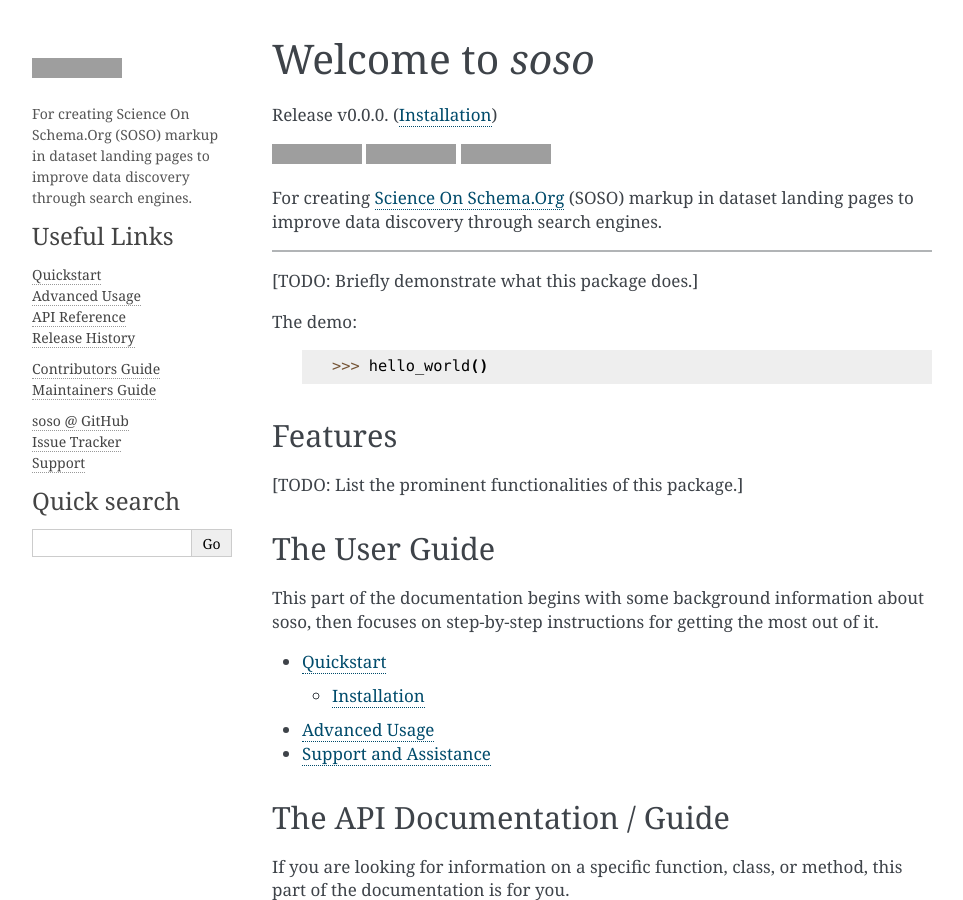
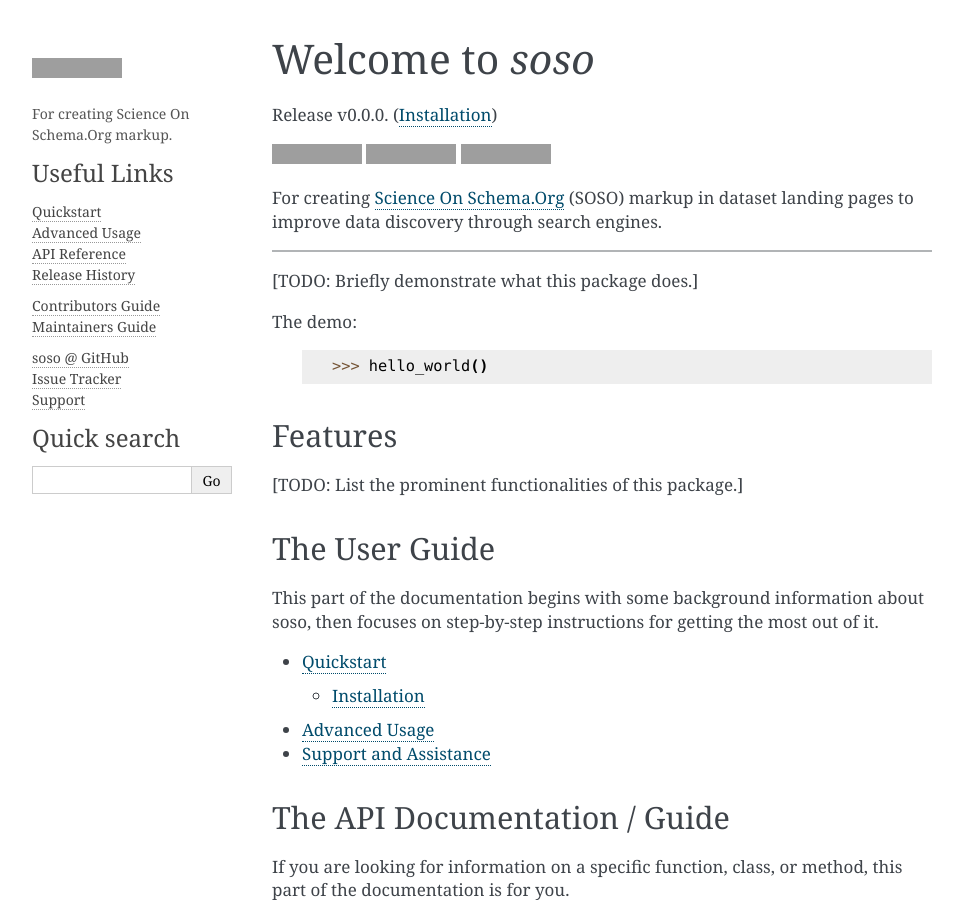
Before and after one commit to clnsmth/soso, a Sphinx documentation site: the page built from docs/source/index.rst, in a window 1280 px wide and 900 px high, cut to the strip 0-900 px from the top of the window. Shown: the whole strip, without its empty margins (148-1111 px from the left). Built offline with Sphinx 7.4.7, drawn with Linux system fonts in a browser that asks for light colours; grey boxes are pictures that could not be loaded.

Commit message:
docs: refine project descriptions

```diff
--- a/docs/source/_templates/sidebarintro.html
+++ b/docs/source/_templates/sidebarintro.html
@@ -10,7 +10,7 @@
 </p>
 
 <p>
-  For creating Science On Schema.Org (SOSO) markup in dataset landing pages to improve data discovery through search engines.
+  For creating Science On Schema.Org markup.
 </p>
 
 <h3>Useful Links</h3>
--- a/docs/source/_templates/sidebarlogo.html
+++ b/docs/source/_templates/sidebarlogo.html
@@ -3,7 +3,7 @@
 </p>
 
 <p>
-  For creating Science On Schema.Org (SOSO) markup in dataset landing pages to improve data discovery through search engines.
+  For creating Science On Schema.Org markup.
 </p>
 
 <h3>Useful Links</h3>
```
